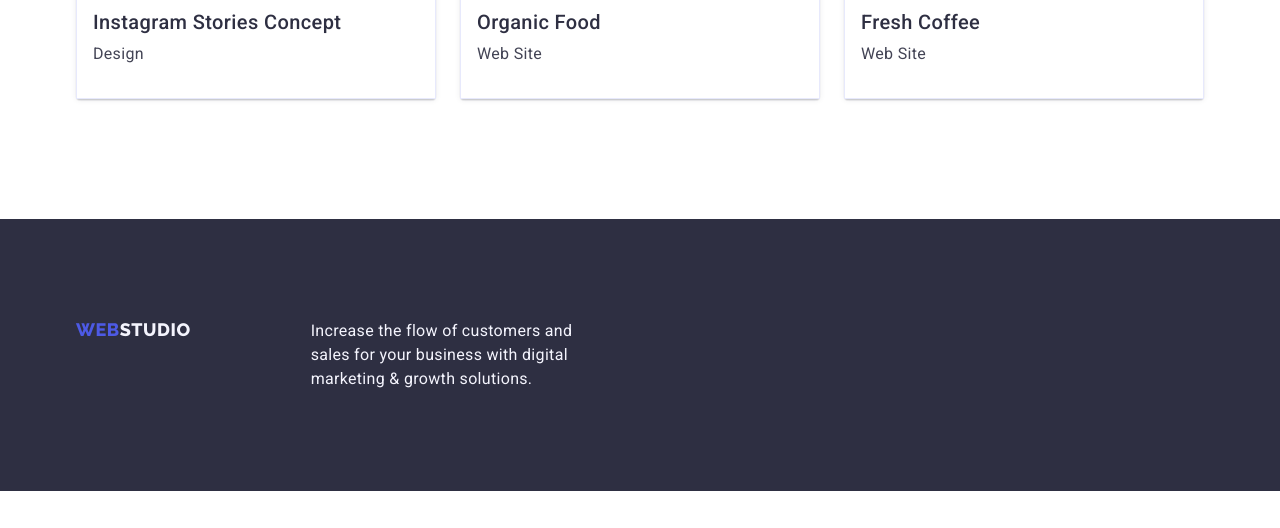
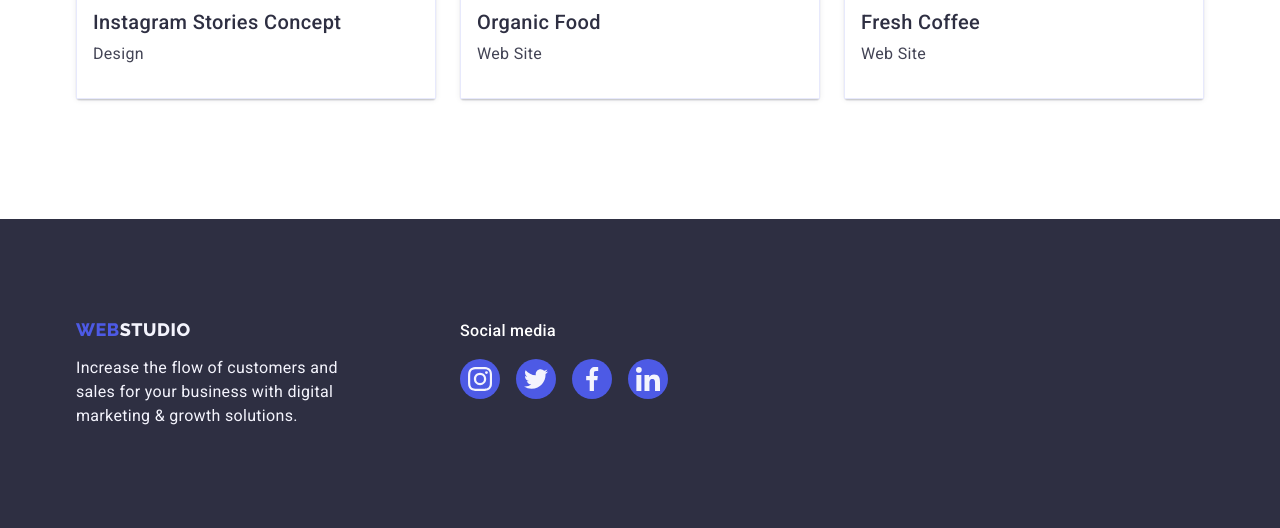
Before and after one commit to Roman80-IT/goit-markup-hw-04, a plain HTML site: page portfolio.html in a window 1280 px wide. Shown: the part 1551-2079 px from the top of the page. Before the commit the page ends 2042 px from the top, so only its background shows below. Drawn offline with nearby package versions, Linux system fonts and the light colour scheme.

Commit message:
copy footer to portfolio

```diff
--- a/portfolio.html
+++ b/portfolio.html
@@ -221,9 +221,11 @@
       </section>
     </main>
 
-    <!-- Футер -->
+    <!-- FOOTER -->
     <footer class="footer-section">
       <div class="container">
+        <!-- LOGO -->
+        <div class="footer-logo-box">
           <a href="./index.html" class="logo logo-footer"
             >Web<span class="studio-footer">Studio</span></a
           >
@@ -232,6 +234,40 @@
             digital marketing & growth solutions.
           </p>
         </div>
+        <div class="footer-social-box">
+          <p class="footer-social-title">Social media</p>
+          <ul class="footer-list list">
+            <li class="footer-list-item">
+              <a href="" class="footer-social-link">
+                <svg class="icon" width="24" height="24">
+                  <use href="./images/icon.svg#instagram"></use>
+                </svg>
+              </a>
+            </li>
+            <li class="footer-list-item">
+              <a href="" class="footer-social-link">
+                <svg class="icon" width="24" height="24">
+                  <use href="./images/icon.svg#twitter"></use>
+                </svg>
+              </a>
+            </li>
+            <li class="footer-list-item">
+              <a href="" class="footer-social-link">
+                <svg class="icon" width="24" height="24">
+                  <use href="./images/icon.svg#facebook"></use>
+                </svg>
+              </a>
+            </li>
+            <li class="footer-list-item">
+              <a href="" class="footer-social-link">
+                <svg class="icon" width="24" height="24">
+                  <use href="./images/icon.svg#linkedin"></use>
+                </svg>
+              </a>
+            </li>
+          </ul>
+        </div>
+      </div>
     </footer>
   </body>
 </html>
```
Lines whose indentation alone changed are shown as unchanged.
